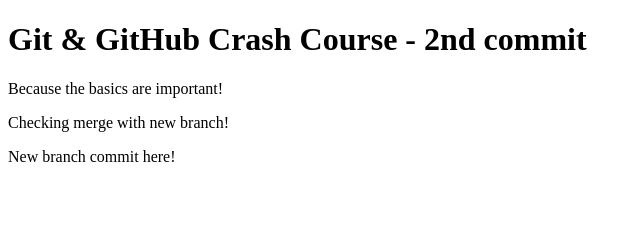
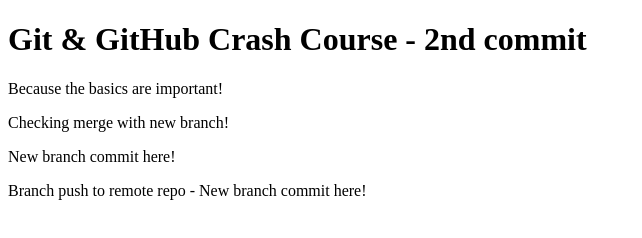
Before and after one commit to saurabhmr/git-learning, a plain HTML site: page index.html in a window 1280 px wide. Shown: the whole page, without its empty margins (0-642 px from the left). Drawn offline with Linux system fonts and the light colour scheme.

Commit message:
Updated index file to for new branch

```diff
--- a/index.html
+++ b/index.html
@@ -11,5 +11,6 @@
     <p>Because the basics are important!</p>
     <p>Checking merge with new branch!</p>
     <p>New branch commit here!</p>
+    <p>Branch push to remote repo - New branch commit here!</p>
   </body>
 </html>
```
